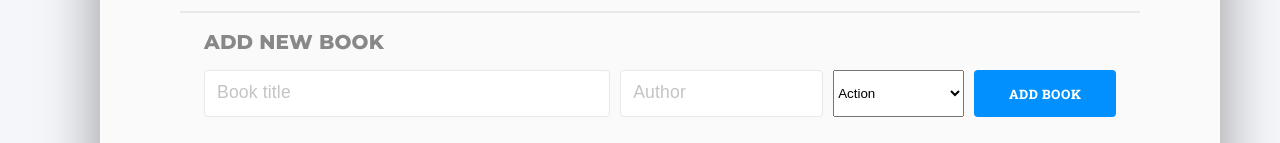
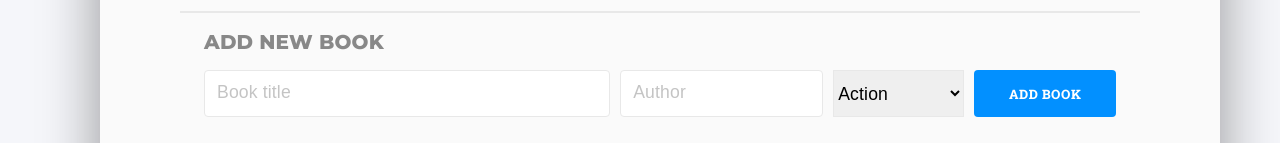
Before and after one commit to Fombi-Favour/bookstore, a React (Create React App) app: page / in a window 1280 px wide. Shown: the part 657-800 px from the top of the page. Built offline with nearby package versions, Linux system fonts and the light colour scheme; no server answers.

Commit message:
Update Header.module.css

```diff
--- a/src/style/Header.module.css
+++ b/src/style/Header.module.css
@@ -150,6 +150,7 @@
   text-transform: uppercase;
   border-radius: 3px;
   border: none;
+  cursor: pointer;
 }
 
 /* AddBooks.jsx styling */
@@ -194,6 +195,10 @@ input::placeholder {
 
 .input_category {
   width: 10.815rem;
+  outline: none;
+  border: 1px solid #e8e8e8;
+  font-size: 1.1rem;
+  letter-spacing: 0.15px;
 }
 
 .btn_submit {
```
